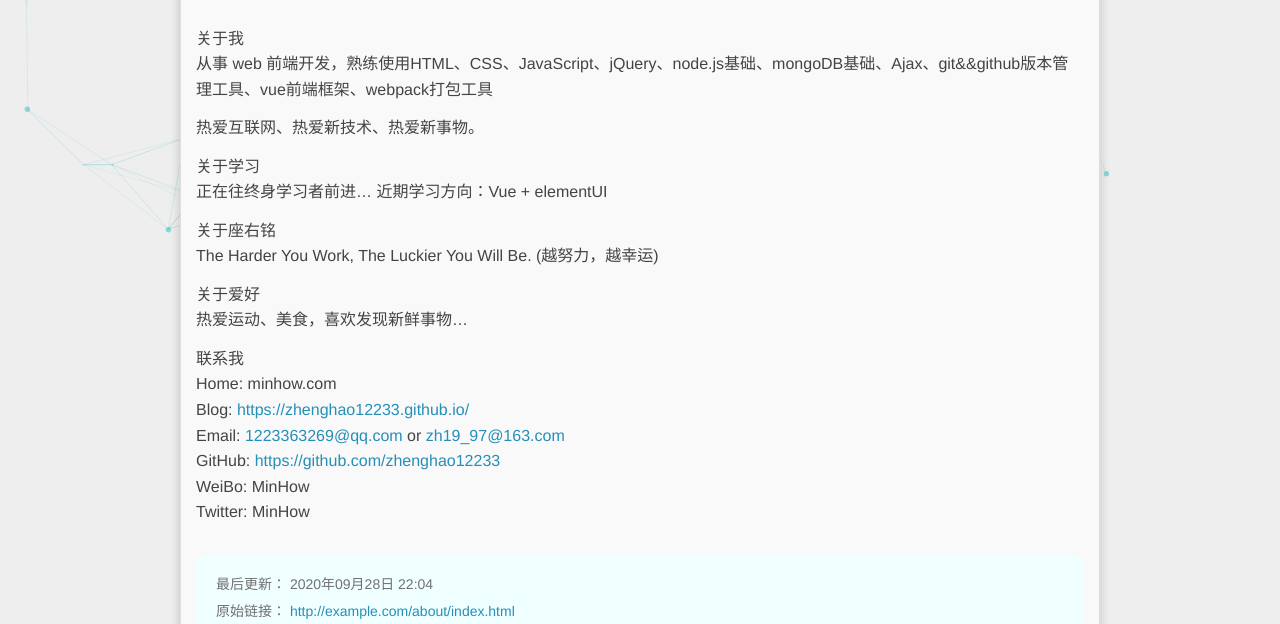
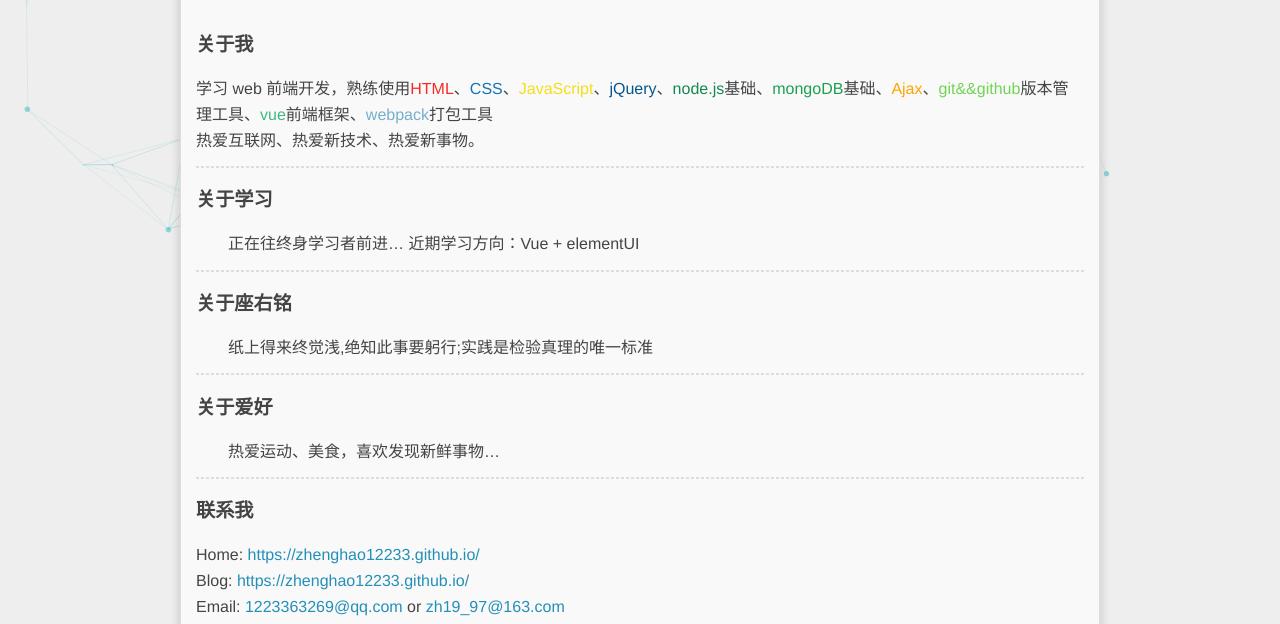
Before and after one commit to zhenghao12233/zhenghao12233.github.io, a plain HTML site: page about/index.html in a window 1280 px wide. Shown: the part 556-1180 px from the top of the page. Drawn offline with nearby package versions, Linux system fonts and the light colour scheme; some packages are replaced by stand-ins of ours; a script that the page names is missing.

Commit message:
Site updated: 2020-09-29 16:56:08

```diff
--- a/about/index.html
+++ b/about/index.html
@@ -8,15 +8,15 @@
 
     <meta name="keywords" content="ZhengHao,ZhengHao's Blog" />
 
-  <meta name="description" content="关于我从事 web 前端开发，熟练使用HTML、CSS、JavaScript、jQuery、node.js基础、mongoDB基础、Ajax、git&amp;&amp;github版本管理工具、vue前端框架、webpack打包工具 热爱互联网、热爱新技术、热爱新事物。 关于学习正在往终身学习者前进… 近期学习方向：Vue + elementUI 关于座右铭The Harder You Work,">
+  <meta name="description" content="关于我学习 web 前端开发，熟练使用HTML、CSS、JavaScript、jQuery、node.js基础、mongoDB基础、Ajax、git&amp;&amp;github版本管理工具、vue前端框架、webpack打包工具热爱互联网、热爱新技术、热爱新事物。  关于学习&amp;emsp;&amp;emsp;正在往终身学习者前进… 近期学习方向：Vue + elementUI  关于座右铭&amp;emsp;&amp;">
 <meta property="og:type" content="website">
 <meta property="og:title" content="个人介绍">
 <meta property="og:url" content="http://example.com/about/index.html">
 <meta property="og:site_name" content="Hexo">
-<meta property="og:description" content="关于我从事 web 前端开发，熟练使用HTML、CSS、JavaScript、jQuery、node.js基础、mongoDB基础、Ajax、git&amp;&amp;github版本管理工具、vue前端框架、webpack打包工具 热爱互联网、热爱新技术、热爱新事物。 关于学习正在往终身学习者前进… 近期学习方向：Vue + elementUI 关于座右铭The Harder You Work,">
+<meta property="og:description" content="关于我学习 web 前端开发，熟练使用HTML、CSS、JavaScript、jQuery、node.js基础、mongoDB基础、Ajax、git&amp;&amp;github版本管理工具、vue前端框架、webpack打包工具热爱互联网、热爱新技术、热爱新事物。  关于学习&amp;emsp;&amp;emsp;正在往终身学习者前进… 近期学习方向：Vue + elementUI  关于座右铭&amp;emsp;&amp;">
 <meta property="og:locale" content="en_US">
 <meta property="article:published_time" content="2020-09-28T10:56:17.000Z">
-<meta property="article:modified_time" content="2020-09-28T14:04:02.590Z">
+<meta property="article:modified_time" content="2020-09-29T08:48:49.694Z">
 <meta property="article:author" content="Zheng Hao">
 <meta name="twitter:card" content="summary">
 
@@ -142,16 +142,19 @@
     <div class="article-entry " itemprop="articleBody">
 
 
-            <p>关于我<br>从事 web 前端开发，熟练使用HTML、CSS、JavaScript、jQuery、node.js基础、mongoDB基础、Ajax、git&amp;&amp;github版本管理工具、vue前端框架、webpack打包工具</p>
-<p>热爱互联网、热爱新技术、热爱新事物。</p>
-<p>关于学习<br>正在往终身学习者前进… 近期学习方向：Vue + elementUI</p>
-<p>关于座右铭<br>The Harder You Work, The Luckier You Will Be. (越努力，越幸运)</p>
-<p>关于爱好<br>热爱运动、美食，喜欢发现新鲜事物…</p>
-<p>联系我<br>Home: minhow.com<br>Blog: <a target="_blank" rel="noopener" href="https://zhenghao12233.github.io/">https://zhenghao12233.github.io/</a><br>Email: <a href="mailto:&#49;&#x32;&#50;&#x33;&#x33;&#54;&#x33;&#x32;&#x36;&#57;&#x40;&#113;&#x71;&#46;&#99;&#111;&#x6d;">&#49;&#x32;&#50;&#x33;&#x33;&#54;&#x33;&#x32;&#x36;&#57;&#x40;&#113;&#x71;&#46;&#99;&#111;&#x6d;</a> or <a href="mailto:&#122;&#104;&#x31;&#57;&#95;&#57;&#55;&#x40;&#x31;&#x36;&#x33;&#x2e;&#99;&#x6f;&#109;">&#122;&#104;&#x31;&#57;&#95;&#57;&#55;&#x40;&#x31;&#x36;&#x33;&#x2e;&#99;&#x6f;&#109;</a><br>GitHub: <a target="_blank" rel="noopener" href="https://github.com/zhenghao12233">https://github.com/zhenghao12233</a><br>WeiBo: MinHow<br>Twitter: MinHow</p>
+            <h4 id="关于我"><a href="#关于我" class="headerlink" title="关于我"></a>关于我</h4><p>学习 web 前端开发，熟练使用<font color=f32b29>HTML</font>、<font color=1572b6>CSS</font>、<font color=f5de19>JavaScript</font>、<font color=06568e>jQuery</font>、<font color=138a50>node.js</font>基础、<font color=1ca052>mongoDB</font>基础、<font color=orange>Ajax</font>、<font color=70d452>git&amp;&amp;github</font>版本管理工具、<font color=41b883>vue</font>前端框架、<font color=75afcc>webpack</font>打包工具<br>热爱互联网、热爱新技术、热爱新事物。</p>
+<hr>
+<h4 id="关于学习"><a href="#关于学习" class="headerlink" title="关于学习"></a>关于学习</h4><p>&emsp;&emsp;正在往终身学习者前进… 近期学习方向：Vue + elementUI</p>
+<hr>
+<h4 id="关于座右铭"><a href="#关于座右铭" class="headerlink" title="关于座右铭"></a>关于座右铭</h4><p>&emsp;&emsp;纸上得来终觉浅,绝知此事要躬行;实践是检验真理的唯一标准</p>
+<hr>
+<h4 id="关于爱好"><a href="#关于爱好" class="headerlink" title="关于爱好"></a>关于爱好</h4><p>&emsp;&emsp;热爱运动、美食，喜欢发现新鲜事物…</p>
+<hr>
+<h4 id="联系我"><a href="#联系我" class="headerlink" title="联系我"></a>联系我</h4><p>Home: <a target="_blank" rel="noopener" href="https://zhenghao12233.github.io/">https://zhenghao12233.github.io/</a><br>Blog: <a target="_blank" rel="noopener" href="https://zhenghao12233.github.io/">https://zhenghao12233.github.io/</a><br>Email: <a href="mailto:&#x31;&#x32;&#x32;&#x33;&#x33;&#54;&#51;&#x32;&#x36;&#x39;&#x40;&#113;&#113;&#x2e;&#x63;&#x6f;&#x6d;">&#x31;&#x32;&#x32;&#x33;&#x33;&#54;&#51;&#x32;&#x36;&#x39;&#x40;&#113;&#113;&#x2e;&#x63;&#x6f;&#x6d;</a> or <a href="mailto:&#x7a;&#104;&#x31;&#57;&#x5f;&#57;&#x37;&#64;&#x31;&#54;&#51;&#x2e;&#x63;&#111;&#x6d;">&#x7a;&#104;&#x31;&#57;&#x5f;&#57;&#x37;&#64;&#x31;&#54;&#51;&#x2e;&#x63;&#111;&#x6d;</a><br>GitHub: <a target="_blank" rel="noopener" href="https://github.com/zhenghao12233">https://github.com/zhenghao12233</a><br>WeChat：Z19H97<br>QQ：1223363269</p>
 
             <div class="post-copyright">
     <div class="content">
-        <p>最后更新： 2020年09月28日 22:04</p>
+        <p>最后更新： 2020年09月29日 16:48</p>
         <p>原始链接： <a class="post-url" href="/about/index.html" title="个人介绍">http://example.com/about/index.html</a></p>
         <footer>
             <a href="http://example.com">
@@ -259,6 +262,12 @@
   </div>
 </article>
 
+
+    <aside class="post-toc-pos post-toc-top" id="post-toc">
+        <nav class="post-toc-wrap">
+            <ol class="post-toc"><li class="post-toc-item post-toc-level-4"><a class="post-toc-link" href="#%E5%85%B3%E4%BA%8E%E6%88%91"><span class="post-toc-text">关于我</span></a></li><li class="post-toc-item post-toc-level-4"><a class="post-toc-link" href="#%E5%85%B3%E4%BA%8E%E5%AD%A6%E4%B9%A0"><span class="post-toc-text">关于学习</span></a></li><li class="post-toc-item post-toc-level-4"><a class="post-toc-link" href="#%E5%85%B3%E4%BA%8E%E5%BA%A7%E5%8F%B3%E9%93%AD"><span class="post-toc-text">关于座右铭</span></a></li><li class="post-toc-item post-toc-level-4"><a class="post-toc-link" href="#%E5%85%B3%E4%BA%8E%E7%88%B1%E5%A5%BD"><span class="post-toc-text">关于爱好</span></a></li><li class="post-toc-item post-toc-level-4"><a class="post-toc-link" href="#%E8%81%94%E7%B3%BB%E6%88%91"><span class="post-toc-text">联系我</span></a></li></ol>
+        </nav>
+    </aside>
 
 
 
```
